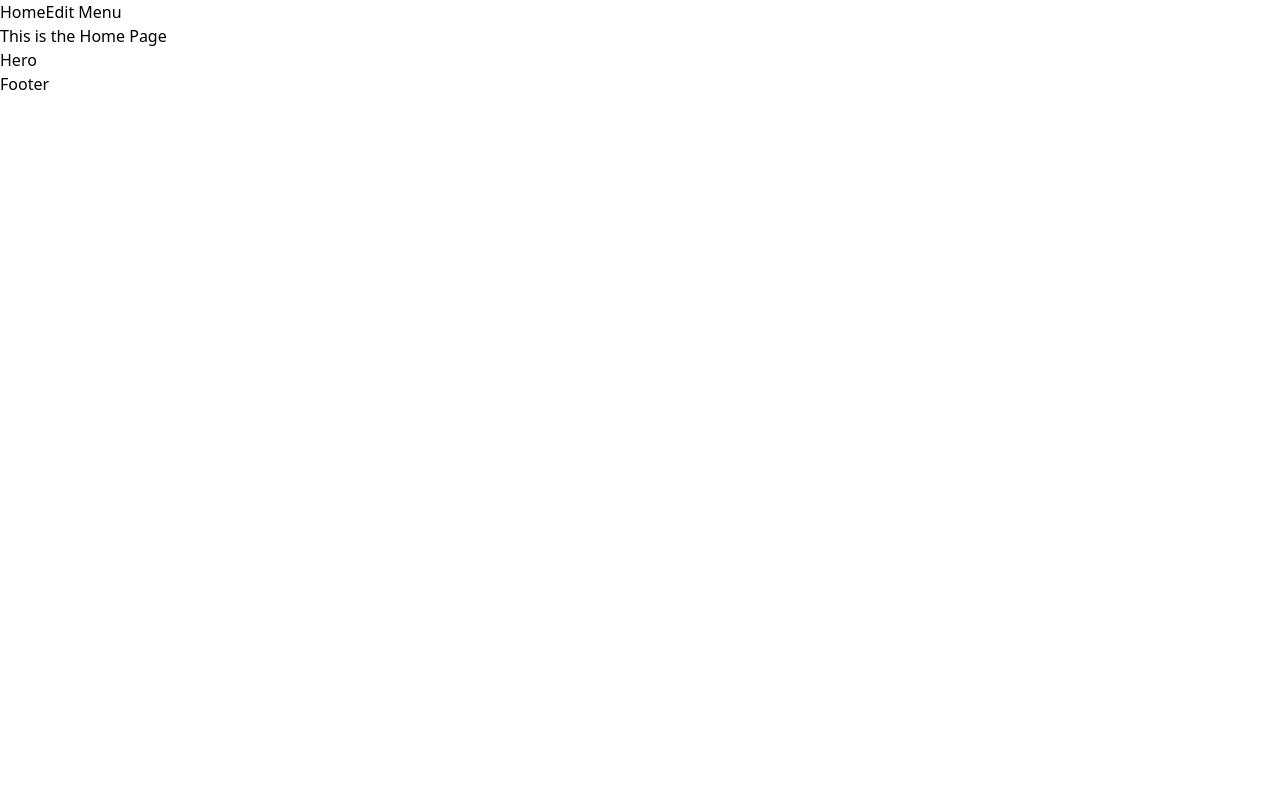
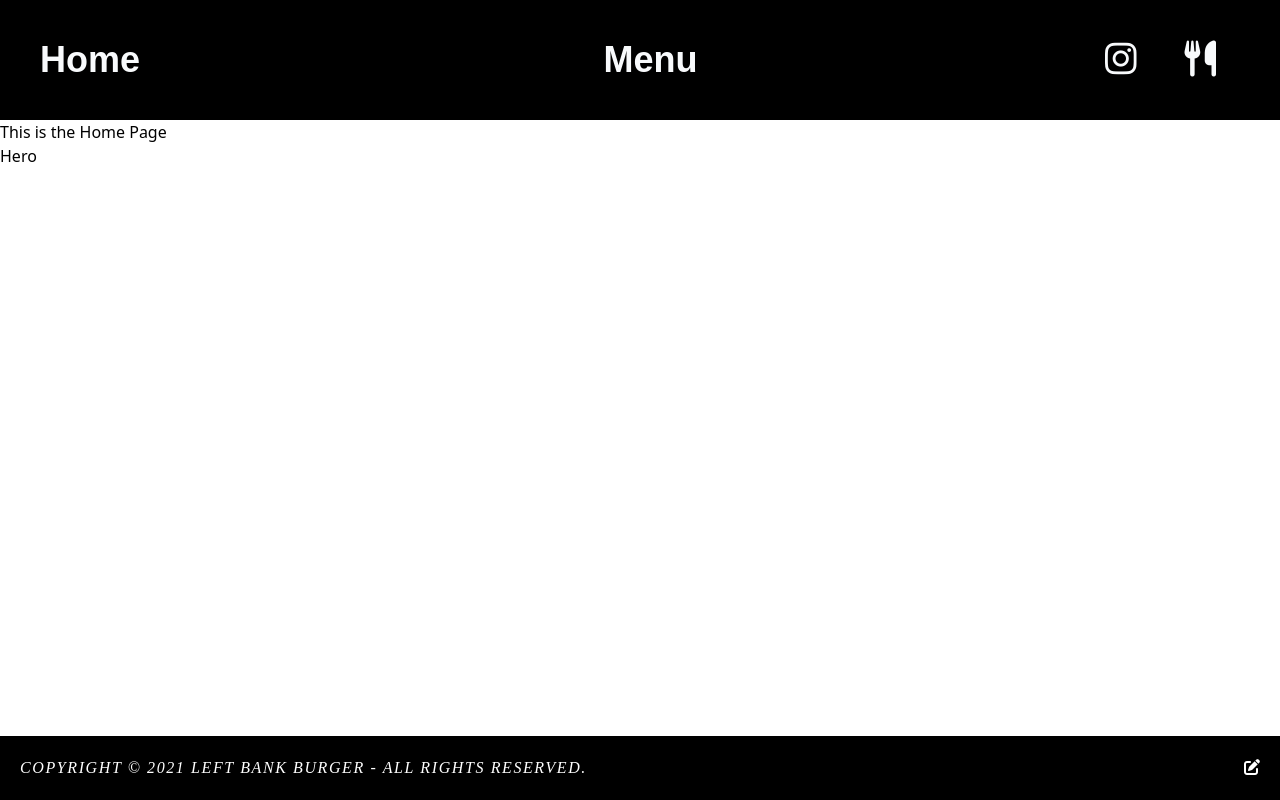
Before and after one commit to joshuakellyeng/left-bank-burger, a React (Create React App) app: page / in a window 1280 px wide. Built offline with nearby package versions, Linux system fonts and the light colour scheme; no server answers; a web font is replaced by a local one.

Commit message:
got majority of the css styles sorted now to add the rest of crud functionality

```diff
--- a/public/index.html
+++ b/public/index.html
@@ -25,6 +25,7 @@
       Learn how to configure a non-root public URL by running `npm run build`.
     -->
     <link rel="stylesheet" href="https://use.typekit.net/ufm0atp.css">
+    <script src="https://kit.fontawesome.com/a814b0d05d.js" crossorigin="anonymous"></script>
     <title>React App</title>
   </head>
   <body>
--- a/src/App.js
+++ b/src/App.js
@@ -5,6 +5,7 @@ import axios from 'axios';
 //pages
 import EditMenu from './pages/EditMenu';
 import Home from './pages/Home';
+import Menu from './pages/Menu';
 
 //components
 import Header from './components/Header';
@@ -49,11 +50,12 @@ const App = () => {
 
 
 	return (
-		<div>
+		<div className='app-container'>
       <Header />
       <Routes>
         <Route path="/" element={<Home/>}/>
         <Route path="/edit-menu" element={<EditMenu menuItems={menuItems} addNewItem={addNewItem} fetchMenuItems={fetchMenuItems} deleteMenuItem={deleteMenuItem}/>}/>
+        <Route path="/menu" element={<Menu menuItems={menuItems} />}/>
       </Routes>
       <Footer/>
 		</div>
--- a/src/components/Footer.jsx
+++ b/src/components/Footer.jsx
@@ -1,11 +1,14 @@
 import React from 'react';
-
+import { Link } from 'react-router-dom';
 const Footer = () => {
-    return (
-        <div>
-            <h1>Footer</h1>
-        </div>
-    );
-}
+	return (
+		<div className="footer text-font bg-black flex justify-between p-5 ">
+			<p className='tracking-widest'>COPYRIGHT © 2021 LEFT BANK BURGER - ALL RIGHTS RESERVED.</p>
+			<Link to="/edit-menu">
+				<i class="fa-solid fa-pen-to-square"></i>
+			</Link>
+		</div>
+	);
+};
 
 export default Footer;
--- a/src/components/Header.jsx
+++ b/src/components/Header.jsx
@@ -2,13 +2,18 @@ import React from 'react';
 import { Link } from 'react-router-dom';
 
 const Header = () => {
-    return (
-        <div>
-            <Link to="/">Home</Link>
-
-            <Link to="/edit-menu">Edit Menu</Link>
-        </div>
-    );
-}
+	return (
+		<div className='text-4xl flex justify-between p-10 title-font bg-black text-slate-50'>
+			<Link className='hover:underline' to="/">Home</Link>
+			<div className='relative left-10'>
+				<Link className='hover:underline' to="/menu">Menu</Link>
+			</div>
+            <div className=''>
+                <a className='m-3 p-3' href="https://www.instagram.com/lb_burgerbar/"><i class="hover:underline fa-brands fa-instagram"></i></a>
+                <a className='m-3 p-3' href="https://www.grubhub.com/restaurant/left-bank-burger-bar-194-newark-ave-jersey-city/293389"><i class="hover:underline fa-solid fa-utensils"></i></a>
+            </div>
+		</div>
+	);
+};
 
 export default Header;
--- a/src/index.css
+++ b/src/index.css
@@ -19,19 +19,80 @@
 	font-weight: 400;
 	font-style: italic;
 }
-
+/* TABLE STYLE */
 table {
 	font-family: arial, sans-serif;
 	border-collapse: collapse;
 	width: 100%;
-  }
+}
 
-  td, th {
+td,
+th {
 	border: 1px solid #dddddd;
 	text-align: left;
 	padding: 8px;
-  }
+}
 
-  tr:nth-child(even) {
+tr:nth-child(even) {
 	background-color: #dddddd;
-  }
+}
+
+/* MENU STYLE */
+
+.title-font {
+	font-family: oswald, sans-serif;
+	font-weight: 600;
+	font-style: normal;
+}
+
+.main-font {
+	text-shadow: 2px 2px 0px #cecece;
+}
+
+.second-font {
+	color: #fb0001;
+}
+
+.burg {
+	color: #fb0001;
+	border-top: solid 2px;
+	border-bottom: solid 2px;
+	text-shadow: 2px 2px 0px #cecece;
+}
+
+.brush-font {
+	font-family: brush-script-std, sans-serif;
+	font-weight: 400;
+	font-style: normal;
+}
+
+.text-font {
+	font-family: alegreya-sc, serif;
+	font-weight: 400;
+	font-style: italic;
+}
+
+.sub-title {
+	font-family: oswald, sans-serif;
+	font-weight: 600;
+	font-style: normal;
+}
+
+.menuItem:nth-last-of-type(1) {
+	border: goldenrod 2px dotted;
+}
+
+.footer {
+	/* keep a footer at the bottom indefinitely */
+	position: absolute;
+	bottom: 0;
+	padding-top: 2.5;
+	width: 100%;
+	text-align: center;
+	color: #fff;
+}
+
+.app-container {
+	position: relative;
+	min-height: 100vh;
+}
--- a/src/pages/EditMenu.jsx
+++ b/src/pages/EditMenu.jsx
@@ -33,10 +33,11 @@ const EditMenu = ({
 	};
 
 	return (
-		<div className="m-2">
+		<div className="p-20">
+			<h1 className='text-5xl title-font text-center pb-5'>Add A New Item To The Menu</h1>
 			{/* MENU ITEM FORM */}
-			<div className="border-solid border-4">
-				<form className="" onSubmit={handleSubmit(onSubmit)}>
+			<div className="border-solid border-4 p-1">
+				<form onSubmit={handleSubmit(onSubmit)}>
 					{/* form container */}
 					<div className='flex flex-col'>
 						{/* select options container */}
@@ -112,14 +113,14 @@ const EditMenu = ({
 						</h1>
 						<table className="table-fixed capitalize">
 							<thead>
-								<tr className="text-font text-center">
+								<tr className="text-center">
 									<th>Item Name</th>
 									<th>Item Contents</th>
 									<th>Item Price</th>
 									<th>Actions</th>
 								</tr>
 							</thead>
-							<tbody className="text-font">
+							<tbody className="">
 								{itemcat.menuItemList.map((item) => (
 									<tr key={item.id}>
 										<td>{item.itemname}</td>
--- a/src/pages/Menu.jsx
+++ b/src/pages/Menu.jsx
@@ -1,11 +1,38 @@
 import React from 'react';
 
-const Menu = () => {
-    return (
-        <div>
-            Menu
-        </div>
-    );
-}
+const Menu = ({ menuItems }) => {
+
+	return (
+		<div className='p-20'>
+			<div className="text-center text-2xl">
+				<h1 className="main-font title-font uppercase ">left bank</h1>
+				<h1 className="second-font text-4xl brush-font capitalize">
+					Burger Bar
+				</h1>
+			</div>
+			<div className='flex justify-center'>
+				<div className="grid lg:grid-cols-2 lg:w-1/2 md:grid-cols-1 md:w-full">
+					{menuItems.map((item) => (
+						<div key={item.itemcategory} className="">
+							<h1 className="text-3xl text-center uppercase sub-title burg p-2 m-2 title-font tracking-widest">
+								{item.itemcategory}
+							</h1>
+
+							{item.menuItemList.map((item) => (
+								<div key={item.id} className=" text-2xl m-2 p-2 text-center">
+									<h4 className="title-font uppercase">
+										{item.itemname}{' '}
+										{item.itemprice === 0 ? ' ' : `. . . ${item.itemprice}`}
+									</h4>
+									<p className="text-xl text-font">{item.itemdesc}</p>
+								</div>
+							))}
+						</div>
+					))}
+				</div>
+			</div>
+		</div>
+	);
+};
 
 export default Menu;
```
